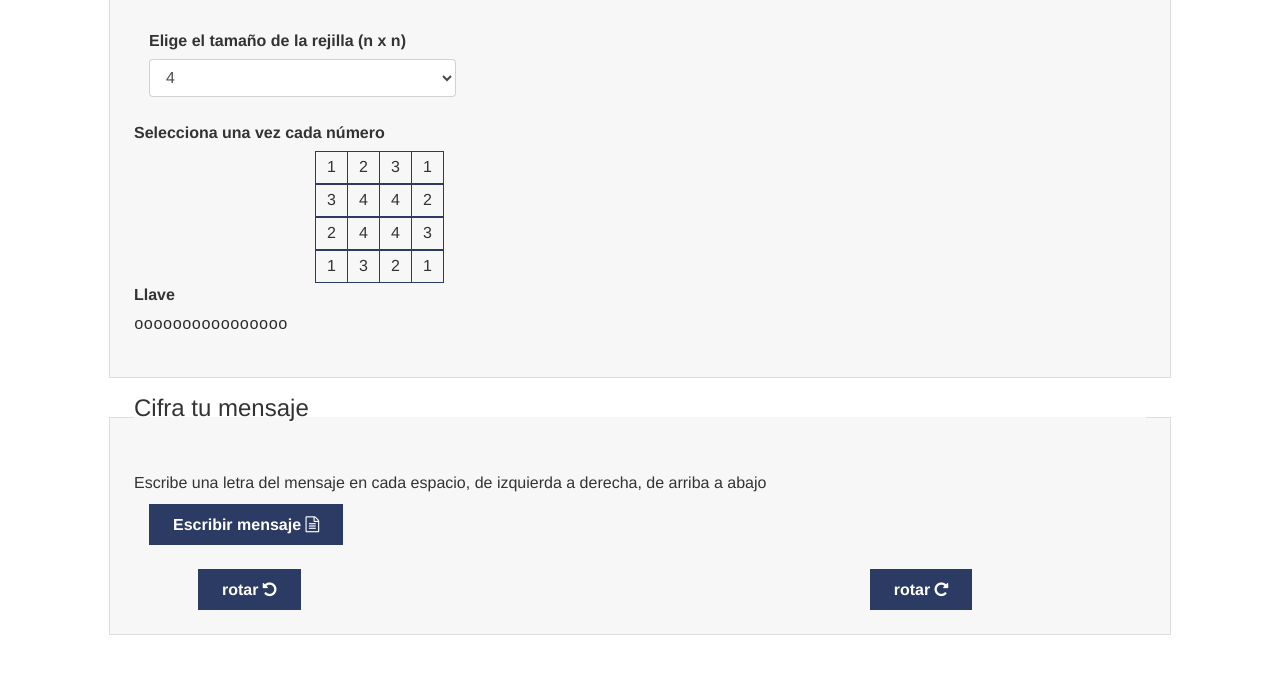
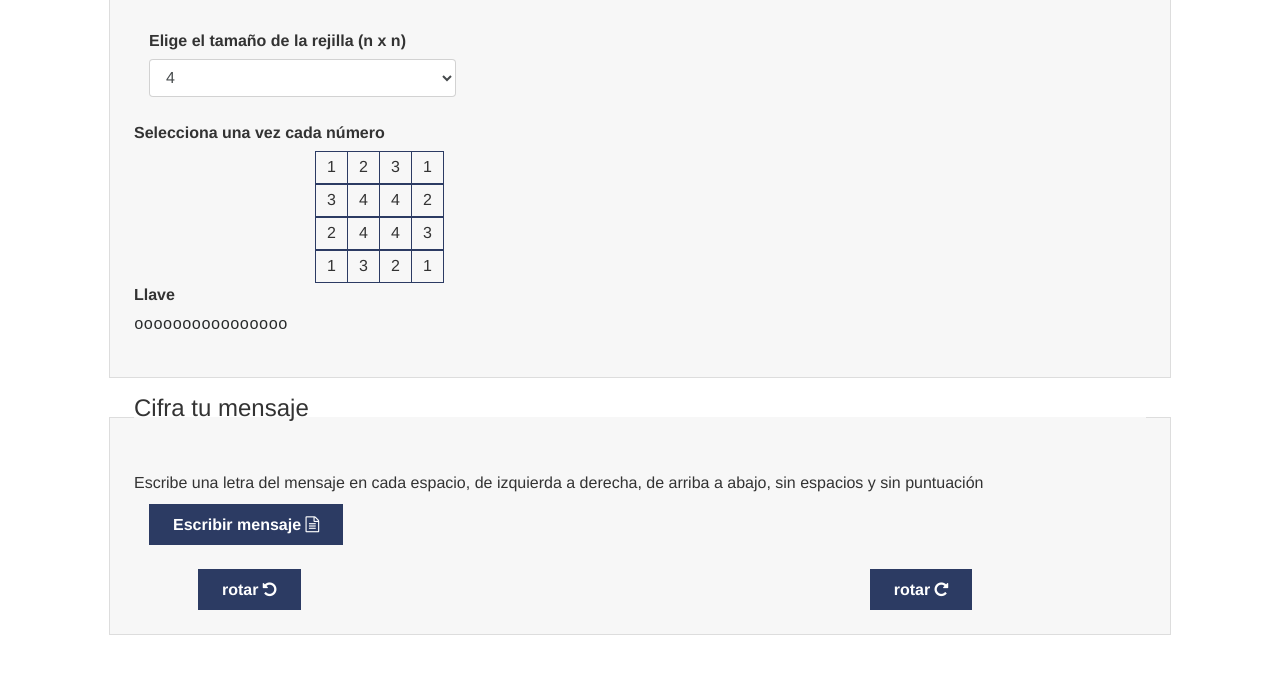
Before and after one commit to BlackSpartan117/Grille_encrypt, a plain HTML site: page proyecto/index.html in a window 1280 px wide. Shown: the part 117-790 px from the top of the page. Drawn offline with Linux system fonts and the light colour scheme.

Commit message:
rejilla del mensaje

```diff
--- a/proyecto/index.html
+++ b/proyecto/index.html
@@ -60,7 +60,7 @@
                 <h3>Cifra tu mensaje</h3>
             </legend>
             <div class="content">
-               <h3>Escribe una letra del mensaje en cada espacio, de izquierda a derecha, de arriba a abajo</h3>
+               <h3>Escribe una letra del mensaje en cada espacio, de izquierda a derecha, de arriba a abajo, sin espacios y sin puntuaci&oacute;n</h3>
                 <div class="col-sm-6">
                     <button id="mensaje">Escribir mensaje <i class="fa fa-file-text-o"></i></button>
                 </div>
--- a/proyecto/js/script.js
+++ b/proyecto/js/script.js
@@ -129,6 +129,7 @@ $("#mensaje").click( function() {
 				inp.setAttribute("type", "text");
 				inp.setAttribute("class", "X");
 				inp.setAttribute("style", "width: 100%; height:33px; margin: 0 0 0 0;");
+                inp.setAttribute("maxlength", '1');
 				etcol.appendChild( inp );
 			}
             etrow.appendChild(etcol);
```
